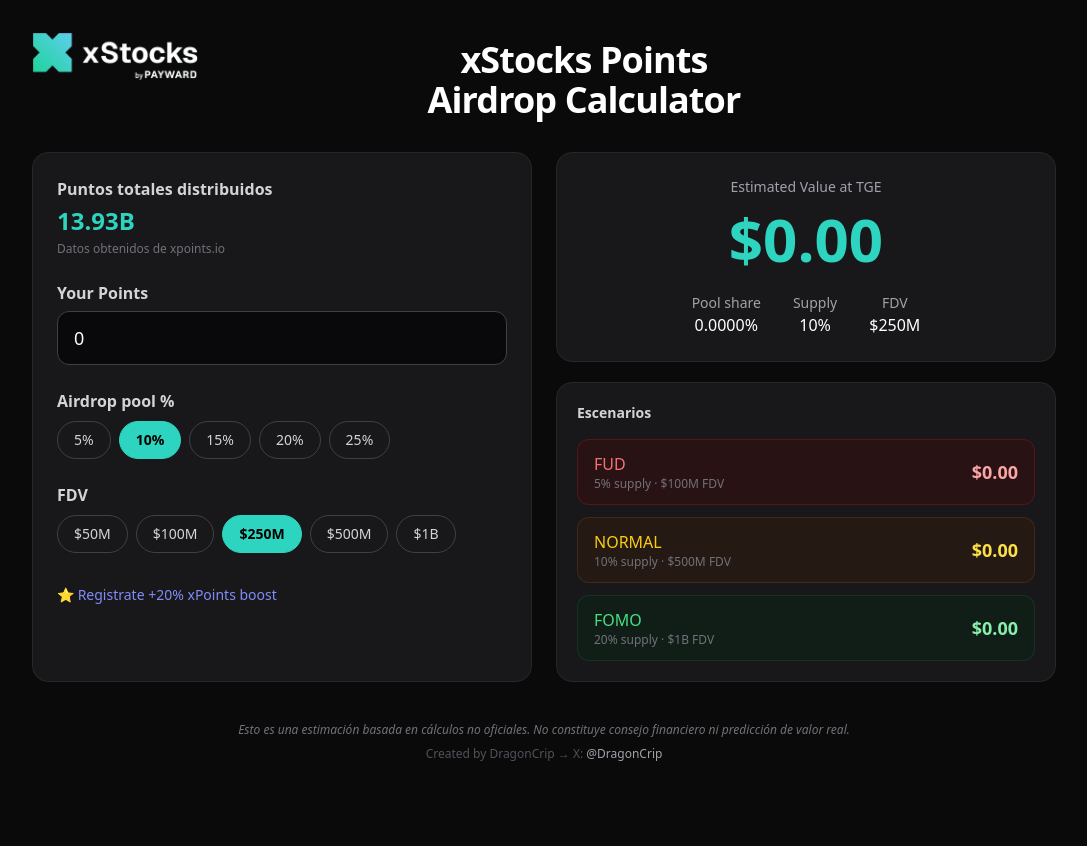
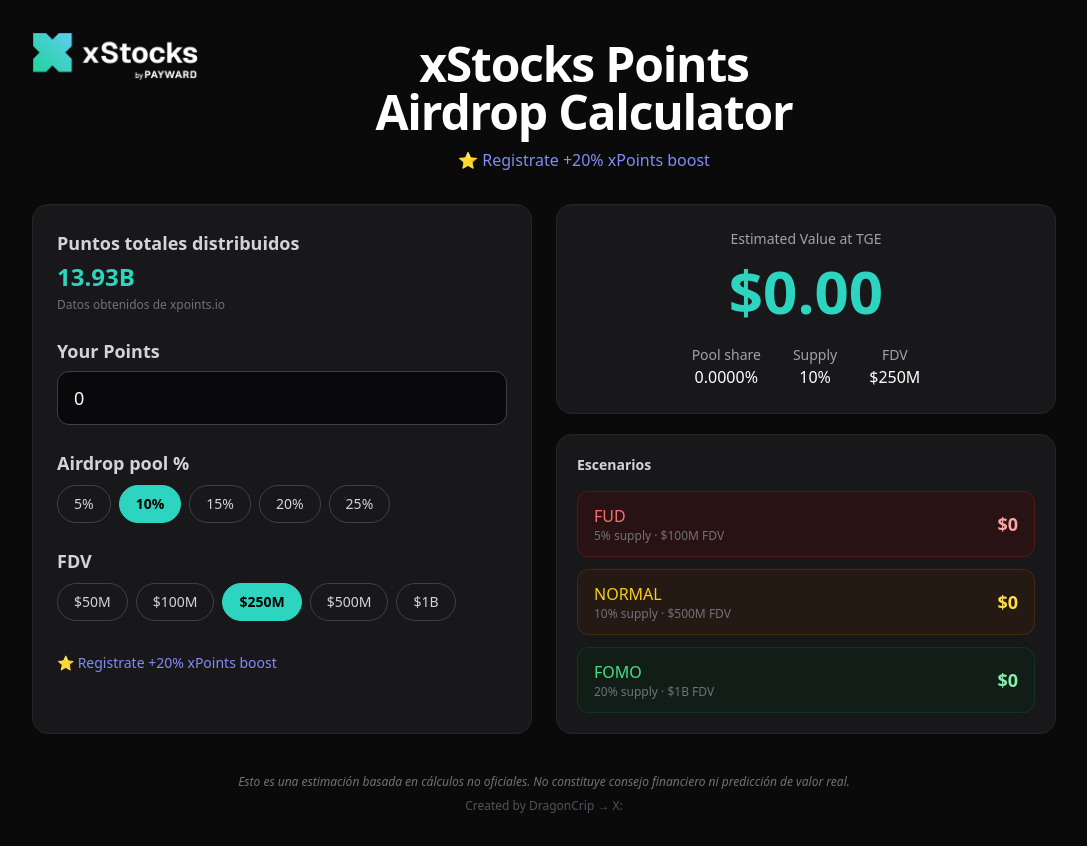
Before and after one commit to dragoncrip/xStock-Calculadora, a website: page index.html in a window 1280 px wide. Shown: the whole page, without its empty margins (96-1183 px from the left). Before the commit the page ends 800 px from the top, so only its background shows below. Drawn offline with nearby package versions, Linux system fonts and the light colour scheme; no server answers.

Commit message:
Update index.html

```diff
--- a/index.html
+++ b/index.html
@@ -19,10 +19,15 @@
 
     <!-- Título centrado -->
     <div class="mb-8 text-center pt-2 pl-16 md:pl-20">
-      <h1 class="text-3xl md:text-4xl font-bold tracking-tight leading-tight">
+      <h1 class="text-4xl md:text-5xl font-bold tracking-tight leading-tight">
         xStocks Points<br>
         Airdrop Calculator
       </h1>
+      <p class="text-zinc-400 mt-3 text-sm md:text-base">
+        ⭐ <a href="https://defi.xstocks.fi/points?ref=DRAGON" target="_blank" class="text-indigo-400 hover:underline font-medium">
+          Registrate +20% xPoints boost
+        </a>
+      </p>
     </div>
 
     <div class="grid grid-cols-1 md:grid-cols-2 gap-6">
@@ -31,13 +36,13 @@
       <div class="bg-zinc-900 border border-zinc-800 rounded-2xl p-6 space-y-6">
 
         <div>
-          <p class="text-base font-semibold text-zinc-300">Puntos totales distribuidos</p>
+          <p class="text-lg font-bold text-zinc-300">Puntos totales distribuidos</p>
           <p id="totalPointsLabel" class="text-2xl font-bold text-teal-400 mt-1">13.93B</p>
           <p class="text-xs text-zinc-500 mt-1">Datos obtenidos de xpoints.io</p>
         </div>
 
         <div>
-          <label class="block text-base font-semibold text-zinc-300 mb-1.5">Your Points</label>
+          <label class="block text-lg font-bold text-zinc-300 mb-1.5">Your Points</label>
           <input id="myPoints" type="number" value="0"
                  class="w-full bg-zinc-950 border border-zinc-700 rounded-xl px-4 py-3 text-lg focus:outline-none focus:ring-2 focus:ring-teal-500"
                  oninput="calcular()" placeholder="0">
@@ -45,7 +50,7 @@
 
         <!-- Airdrop pool % -->
         <div>
-          <label class="block text-base font-semibold text-zinc-300 mb-2">Airdrop pool %</label>
+          <label class="block text-lg font-bold text-zinc-300 mb-2">Airdrop pool %</label>
           <div class="flex flex-wrap gap-2" id="percentButtons">
             <button onclick="setPercent(5, this)" class="px-4 py-2 rounded-full text-sm font-medium border border-zinc-700 bg-zinc-900 text-zinc-300 hover:bg-zinc-800 transition">5%</button>
             <button onclick="setPercent(10, this)" class="px-4 py-2 rounded-full text-sm font-medium border border-teal-400 bg-teal-400 text-black font-semibold">10%</button>
@@ -58,7 +63,7 @@
 
         <!-- FDV -->
         <div>
-          <label class="block text-base font-semibold text-zinc-300 mb-2">FDV</label>
+          <label class="block text-lg font-bold text-zinc-300 mb-2">FDV</label>
           <div class="flex flex-wrap gap-2" id="fdvButtons">
             <button onclick="setFDV(50, this)" class="px-4 py-2 rounded-full text-sm font-medium border border-zinc-700 bg-zinc-900 text-zinc-300 hover:bg-zinc-800 transition">$50M</button>
             <button onclick="setFDV(100, this)" class="px-4 py-2 rounded-full text-sm font-medium border border-zinc-700 bg-zinc-900 text-zinc-300 hover:bg-zinc-800 transition">$100M</button>
@@ -69,7 +74,7 @@
           <input id="fdv" type="hidden" value="250">
         </div>
 
-        <!-- Boost link -->
+        <!-- Boost link debajo de FDV -->
         <div class="pt-2">
           <p class="text-sm">
             ⭐ <a href="https://defi.xstocks.fi/points?ref=DRAGON" target="_blank" class="text-indigo-400 hover:underline font-medium">
@@ -142,97 +147,4 @@
         Esto es una estimación basada en cálculos no oficiales. No constituye consejo financiero ni predicción de valor real.
       </p>
       <p class="text-xs text-zinc-600">
-        Created by DragonCrip → X: <a href="https://x.com/DragonCrip" target="_blank" class="text-zinc-400 hover:text-teal-400">@DragonCrip</a>
-      </p>
-    </div>
-
-  </div>
-
-  <script>
-    const TOTAL_SUPPLY = 1_000_000_000;
-    let totalPointsRaw = 13930000000;
-
-    function setPercent(val, btn) {
-      document.getElementById('percent').value = val;
-      document.getElementById('selectedPercent').textContent = val + '%';
-
-      document.querySelectorAll('#percentButtons button').forEach(b => {
-        b.className = "px-4 py-2 rounded-full text-sm font-medium border border-zinc-700 bg-zinc-900 text-zinc-300 hover:bg-zinc-800 transition";
-      });
-      btn.className = "px-4 py-2 rounded-full text-sm font-medium border border-teal-400 bg-teal-400 text-black font-semibold";
-      calcular();
-    }
-
-    function setFDV(val, btn) {
-      document.getElementById('fdv').value = val;
-
-      let label = val >= 1000 ? `$${val/1000}B` : `$${val}M`;
-      document.getElementById('selectedFdv').textContent = label;
-
-      document.querySelectorAll('#fdvButtons button').forEach(b => {
-        b.className = "px-4 py-2 rounded-full text-sm font-medium border border-zinc-700 bg-zinc-900 text-zinc-300 hover:bg-zinc-800 transition";
-      });
-      btn.className = "px-4 py-2 rounded-full text-sm font-medium border border-teal-400 bg-teal-400 text-black font-semibold";
-      calcular();
-    }
-
-    function formatMoney(n) {
-      if (n >= 1_000_000) return '$' + (n / 1_000_000).toFixed(2) + 'M';
-      if (n >= 1_000) return '$' + (n / 1_000).toFixed(1) + 'K';
-      return '$' + n.toFixed(2);
-    }
-
-    function calcularEscenario(percent, fdvMillions) {
-      const myPoints = parseFloat(document.getElementById('myPoints').value) || 0;
-      const fdv = fdvMillions * 1_000_000;
-      const airdropTokens = (percent / 100) * TOTAL_SUPPLY;
-      const tokenPrice = fdv / TOTAL_SUPPLY;
-      const share = totalPointsRaw > 0 ? myPoints / totalPointsRaw : 0;
-      return share * airdropTokens * tokenPrice;
-    }
-
-    function calcular() {
-      const myPoints = parseFloat(document.getElementById('myPoints').value) || 0;
-      const percent = parseFloat(document.getElementById('percent').value) || 0;
-      const fdvMillions = parseFloat(document.getElementById('fdv').value) || 0;
-      const fdv = fdvMillions * 1_000_000;
-
-      const airdropTokens = (percent / 100) * TOTAL_SUPPLY;
-      const tokenPrice = fdv / TOTAL_SUPPLY;
-      const share = totalPointsRaw > 0 ? myPoints / totalPointsRaw : 0;
-      const myValue = share * airdropTokens * tokenPrice;
-
-      document.getElementById('valor').textContent = formatMoney(myValue);
-      document.getElementById('share').textContent = (share * 100).toFixed(4) + '%';
-
-      document.getElementById('fudValue').textContent = formatMoney(calcularEscenario(5, 100));
-      document.getElementById('normalValue').textContent = formatMoney(calcularEscenario(10, 500));
-      document.getElementById('fomoValue').textContent = formatMoney(calcularEscenario(20, 1000));
-    }
-
-    async function actualizarPuntos() {
-      try {
-        const response = await fetch('https://api.allorigins.win/raw?url=' + encodeURIComponent('https://xpoints.io/'));
-        const html = await response.text();
-        const match = html.match(/Total points[\s\S]{0,80}?([\d,]+)/i);
-
-        if (match && match[1]) {
-          totalPointsRaw = parseInt(match[1].replace(/,/g, ''));
-          const label = document.getElementById('totalPointsLabel');
-
-          if (totalPointsRaw >= 1_000_000_000) {
-            label.textContent = (totalPointsRaw / 1_000_000_000).toFixed(2) + 'B';
-          } else {
-            label.textContent = (totalPointsRaw / 1_000_000).toFixed(1) + 'M';
-          }
-          calcular();
-        }
-      } catch (e) {}
-    }
-
-    actualizarPuntos();
-    setInterval(actualizarPuntos, 60 * 60 * 1000);
-    calcular();
-  </script>
-</body>
-</html>
+        Created by DragonCrip → X:
```
